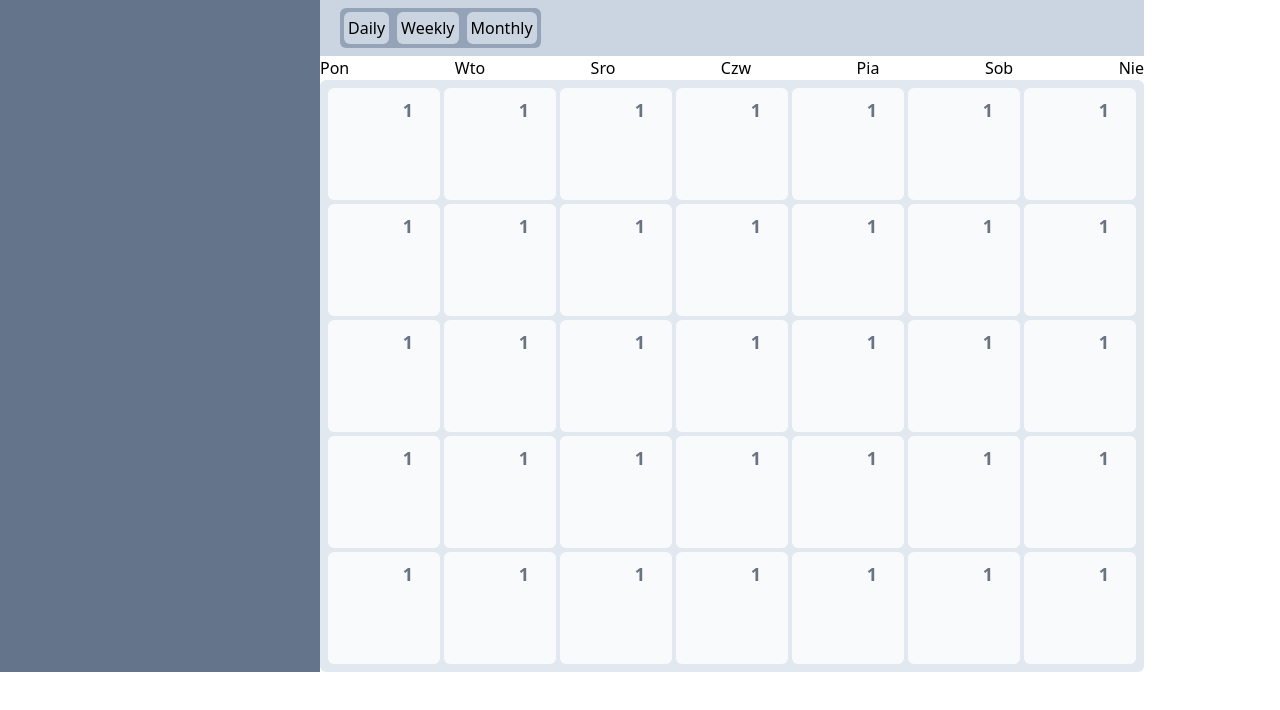
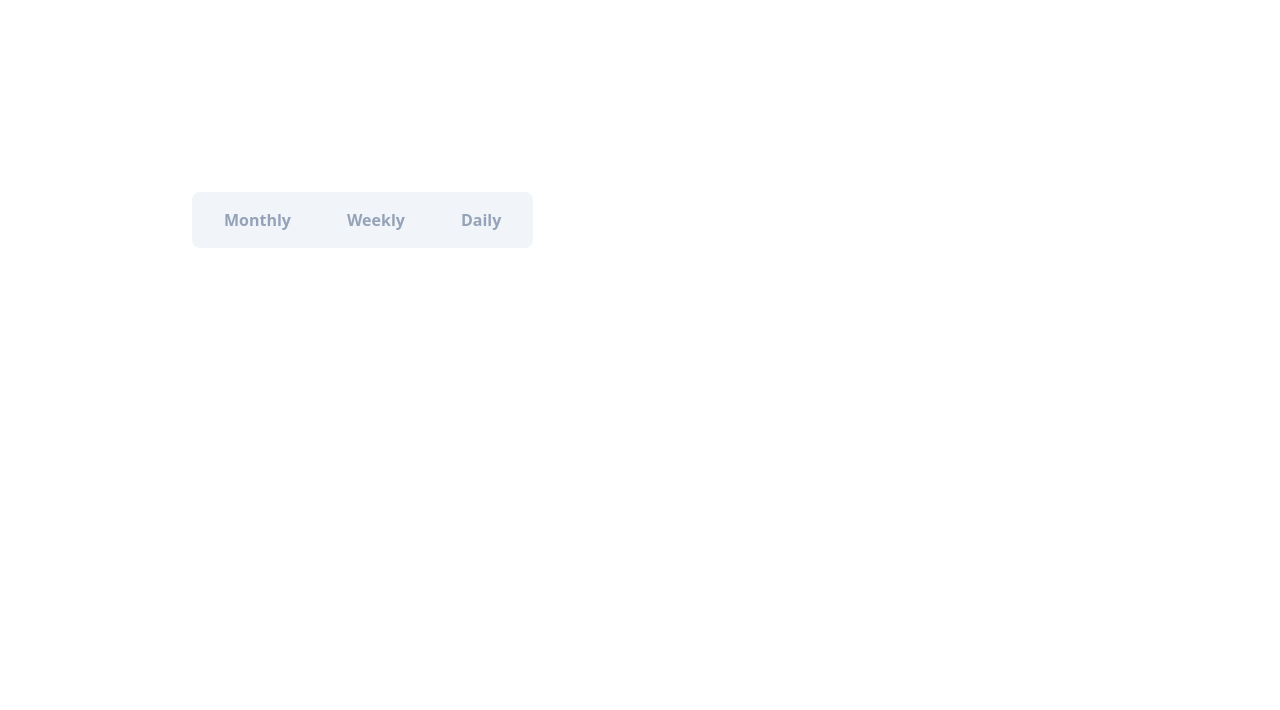
Before and after one commit to edwces/calendario, a Next.js app in the folder client/: page / in a window 1280 px wide. Shown: the top 710 px of the page. Built offline with nearby package versions, Linux system fonts and the light colour scheme.

Commit message:
ViewSwitcher component

```diff
--- /dev/null
+++ b/client/src/components/Button.tsx
@@ -0,0 +1,39 @@
+import { ButtonHTMLAttributes, DetailedHTMLProps, ReactChild } from "react";
+
+const styleSize = {
+  lg: "py-2 px-6 text-md rounded-lg",
+  md: "px-2 py-1 text-sm rounded-md",
+  sm: "px-1 text-sm rounded-5",
+};
+
+const styleTypes = {
+  primary: "bg-white text-blue-500 shadow-lg",
+  active: "bg-white text-blue-500 shadow-lg",
+  disabled: "bg-slate-100 text-slate-400",
+};
+
+type ButtonProps = DetailedHTMLProps<
+  ButtonHTMLAttributes<HTMLButtonElement>,
+  HTMLButtonElement
+> & {
+  children?: ReactChild | ReactChild[];
+  variant?: keyof typeof styleTypes;
+  size?: keyof typeof styleSize;
+};
+
+export default function Button({
+  children,
+  variant = "primary",
+  size = "md",
+  className = "",
+  ...props
+}: ButtonProps) {
+  return (
+    <button
+      className={`${styleTypes[variant]} ${styleSize[size]} font-bold transition ease-out duration-300 ${className}`}
+      {...props}
+    >
+      {children}
+    </button>
+  );
+}
--- a/client/src/modules/calendar/Calendar.tsx
+++ b/client/src/modules/calendar/Calendar.tsx
@@ -1,11 +1,11 @@
-import Changebar from "./Changebar";
+import CalendarBar from "./CalendarBar";
 import DaysDescription from "./DaysDescription";
 import MonthView from "./month/MonthView";
 
 export default function Calendar() {
   return (
     <section>
-      <Changebar />
+      <CalendarBar />
       <DaysDescription />
       <MonthView />
     </section>
--- /dev/null
+++ b/client/src/modules/calendar/CalendarBar.tsx
@@ -0,0 +1,3 @@
+export default function CalendarBar() {
+  return <header className="p-2 bg-slate-300"></header>;
+}
--- a/client/src/modules/calendar/Changebar.tsx
+++ /dev/null
@@ -1,42 +0,0 @@
-import { useMemo, useState } from "react";
-
-export default function Changebar() {
-  const [current, changeCurrent] = useState(-1);
-
-  return (
-    <header className="p-2 bg-slate-300">
-      <div className="ml-3 p-1 inline-flex flex-row bg-slate-400 gap-2 rounded-md">
-        <button
-          className={
-            current === 0
-              ? "bg-red-600 rounded-md p-1"
-              : "bg-slate-300 rounded-md p-1"
-          }
-          onClick={() => changeCurrent(0)}
-        >
-          Daily
-        </button>
-        <button
-          className={
-            current === 1
-              ? "bg-red-600 rounded-md p-1"
-              : "bg-slate-300 rounded-md p-1"
-          }
-          onClick={() => changeCurrent(1)}
-        >
-          Weekly
-        </button>
-        <button
-          className={
-            current === 2
-              ? "bg-red-600 rounded-md p-1"
-              : "bg-slate-300 rounded-md p-1"
-          }
-          onClick={() => changeCurrent(2)}
-        >
-          Monthly
-        </button>
-      </div>
-    </header>
-  );
-}
--- /dev/null
+++ b/client/src/modules/calendar/ViewSwitcher.tsx
@@ -0,0 +1,21 @@
+import { useState } from "react";
+import Button from "../../components/Button";
+
+export default function ViewSwitcher() {
+  const [current, changeCurrent] = useState(-1);
+
+  return (
+    <div className="p-2 inline-flex flex-row bg-slate-100 gap-2 rounded-lg">
+      {["Monthly", "Weekly", "Daily"].map((item, index) => (
+        <Button
+          key={index}
+          onClick={() => changeCurrent(index)}
+          variant={current === index ? "active" : "disabled"}
+          size="lg"
+        >
+          {item}
+        </Button>
+      ))}
+    </div>
+  );
+}
--- a/client/src/pages/index.tsx
+++ b/client/src/pages/index.tsx
@@ -2,6 +2,7 @@ import type { NextPage } from "next";
 import Head from "next/head";
 import Calendar from "../modules/calendar/Calendar";
 import MonthView from "../modules/calendar/month/MonthView";
+import ViewSwitcher from "../modules/calendar/ViewSwitcher";
 import Sidebar from "../modules/sidebar/Sidebar";
 
 const Home: NextPage = () => {
@@ -12,10 +13,9 @@ const Home: NextPage = () => {
         <meta name="description" content="Generated by create next app" />
         <link rel="icon" href="/favicon.ico" />
       </Head>
-      <main className="flex flex-row relative h-full items-stretch">
-        <Sidebar />
-        <Calendar />
-      </main>
+      <div className=" m-48">
+        <ViewSwitcher />
+      </div>
     </div>
   );
 };
```
